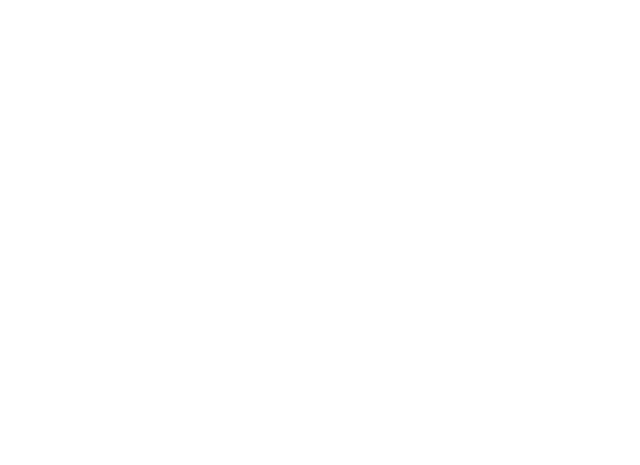
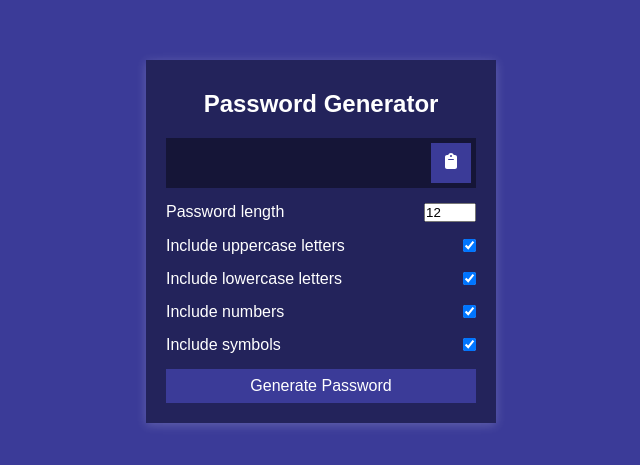
Before and after one commit to alexander-kenchoshvili/50-project-based-on-vue3-composition-api, a Vue app: page /password-generator in a window 1280 px wide. Before the commit this address had no page. Shown: the part 159-624 px from the top of the page, without its empty margins (319-959 px from the left). Built offline with nearby package versions, Linux system fonts and the light colour scheme.

Commit message:
add password generator

```diff
--- /dev/null
+++ b/src/components/PasswordGenerator/PasswordGenerator.vue
@@ -0,0 +1,173 @@
+<script setup>
+import Clipboard from "./SVG/Clipboard.vue";
+import { ref, computed } from "vue";
+const lengthEl = ref(12);
+const lowercaseEl = ref(true);
+const uppercaseEl = ref(true);
+const numberEl = ref(true);
+const symbolEl = ref(true);
+const getPass = ref("");
+
+const getRandomLower = () => String.fromCharCode(Math.floor(Math.random() * 26) + 97);
+const getRandomUpper = () => String.fromCharCode(Math.floor(Math.random() * 26) + 65);
+const getRandomNumber = () => String.fromCharCode(Math.floor(Math.random() * 10) + 48);
+const getRandomSymbol = () => {
+  const symbols = "!@#$%^&*(){}[]=<>/,.";
+  return symbols[Math.floor(Math.random() * symbols.length)];
+};
+
+const randomFunc = {
+  lower: getRandomLower,
+  upper: getRandomUpper,
+  number: getRandomNumber,
+  symbol: getRandomSymbol,
+};
+
+const generatePassword = () => {
+  let generatedPassword = "";
+  const typesCount =
+    lowercaseEl.value + uppercaseEl.value + numberEl.value + symbolEl.value;
+  const typesArr = [
+    { lower: lowercaseEl.value },
+    { upper: uppercaseEl.value },
+    { number: numberEl.value },
+    { symbol: symbolEl.value },
+  ].filter((item) => Object.values(item)[0]);
+
+  if (typesCount === 0) {
+    return "";
+  }
+  for (let i = 0; i < lengthEl.value; i += typesCount) {
+    typesArr.forEach((type) => {
+      const funcName = Object.keys(type)[0];
+      generatedPassword += randomFunc[funcName]();
+    });
+  }
+
+  getPass.value = generatedPassword.slice(0, lengthEl.value);
+};
+
+const copyToClipboard = () => {
+  console.log(navigator);
+  navigator.clipboard
+    .writeText(getPass.value)
+    .then(() => {
+      console.log("Password copied to clipboard");
+    })
+    .catch((error) => {
+      console.error("Failed to copy password to clipboard:", error);
+    });
+};
+</script>
+
+<template>
+  <div class="pass-generator">
+    <div class="pass-generator__content">
+      <h2>Password Generator</h2>
+      <div class="pass-generator__result-content">
+        <span class="pass-generator__result">{{ getPass }}</span>
+        <button class="pass-generator__btn" @click="copyToClipboard">
+          <Clipboard />
+        </button>
+      </div>
+      <div class="pass-generator__settings">
+        <div class="pass-generator__setting">
+          <label>Password length</label>
+          <input type="number" min="4" max="20" v-model="lengthEl" />
+        </div>
+        <div class="pass-generator__setting">
+          <label>Include uppercase letters</label>
+          <input type="checkbox" v-model="uppercaseEl" />
+        </div>
+        <div class="pass-generator__setting">
+          <label>Include lowercase letters</label>
+          <input type="checkbox" v-model="lowercaseEl" />
+        </div>
+        <div class="pass-generator__setting">
+          <label>Include numbers</label>
+          <input type="checkbox" v-model="numberEl" />
+        </div>
+        <div class="pass-generator__setting">
+          <label>Include symbols</label>
+          <input type="checkbox" v-model="symbolEl" />
+        </div>
+      </div>
+      <button
+        @click="generatePassword"
+        class="pass-generator__btn pass-generator__btn-large"
+      >
+        Generate Password
+      </button>
+    </div>
+  </div>
+</template>
+
+<style lang="scss">
+.pass-generator {
+  background-color: #3b3b98;
+  color: white;
+  display: flex;
+  justify-content: center;
+  align-items: center;
+  flex-direction: column;
+  padding: 10px;
+  height: 100vh;
+  h2 {
+    margin: 10px 0 20px;
+    text-align: center;
+  }
+  &__content {
+    background-color: #23235b;
+    box-shadow: 0px 2px 10px rgba(255, 255, 255, 0.2);
+    padding: 20px;
+    width: 350px;
+    max-width: 100%;
+  }
+  &__result-content {
+    background-color: rgba(0, 0, 0, 0.4);
+    display: flex;
+    justify-content: flex-start;
+    align-items: center;
+    position: relative;
+    font-size: 18px;
+    letter-spacing: 1px;
+    padding: 12px 10px;
+    height: 50px;
+    width: 100%;
+    .pass-generator__btn {
+      position: absolute;
+      top: 5px;
+      right: 5px;
+      width: 40px;
+      height: 40px;
+      svg {
+        path {
+          fill: white;
+        }
+      }
+    }
+  }
+  &__result {
+    word-wrap: break-word;
+    max-width: calc(100% - 40px);
+  }
+  &__btn {
+    border: none;
+    background-color: #3b3b98;
+    color: white;
+    font-size: 16px;
+    padding: 8px 12px;
+    cursor: pointer;
+    &-large {
+      display: block;
+      width: 100%;
+    }
+  }
+  &__setting {
+    display: flex;
+    justify-content: space-between;
+    align-items: center;
+    margin: 15px 0;
+  }
+}
+</style>
--- /dev/null
+++ b/src/components/PasswordGenerator/SVG/Clipboard.vue
@@ -0,0 +1,7 @@
+<template>
+  <svg xmlns="http://www.w3.org/2000/svg" height="1em" viewBox="0 0 384 512">
+    <path
+      d="M192 0c-41.8 0-77.4 26.7-90.5 64H64C28.7 64 0 92.7 0 128V448c0 35.3 28.7 64 64 64H320c35.3 0 64-28.7 64-64V128c0-35.3-28.7-64-64-64H282.5C269.4 26.7 233.8 0 192 0zm0 64a32 32 0 1 1 0 64 32 32 0 1 1 0-64zM112 192H272c8.8 0 16 7.2 16 16s-7.2 16-16 16H112c-8.8 0-16-7.2-16-16s7.2-16 16-16z"
+    />
+  </svg>
+</template>
--- a/src/router/routes.js
+++ b/src/router/routes.js
@@ -29,6 +29,7 @@ import Notification from "../components/Notification/Notification.vue";
 import GithubProfiles from "../components/GithubProfiles/GithubProfiles.vue";
 import HeartClick from "../components/HeartClick/HeartClick.vue";
 import AutoText from "../components/AutoText/AutoText.vue";
+import PasswordGenerator from "../components/PasswordGenerator/PasswordGenerator.vue";
 
 const routes = [
   {
@@ -187,6 +188,11 @@ const routes = [
     name: "auto-text",
     component: AutoText,
   },
+  {
+    path: "/password-generator",
+    name: "password-generator",
+    component: PasswordGenerator,
+  },
 ];
 
 export default routes;
```
